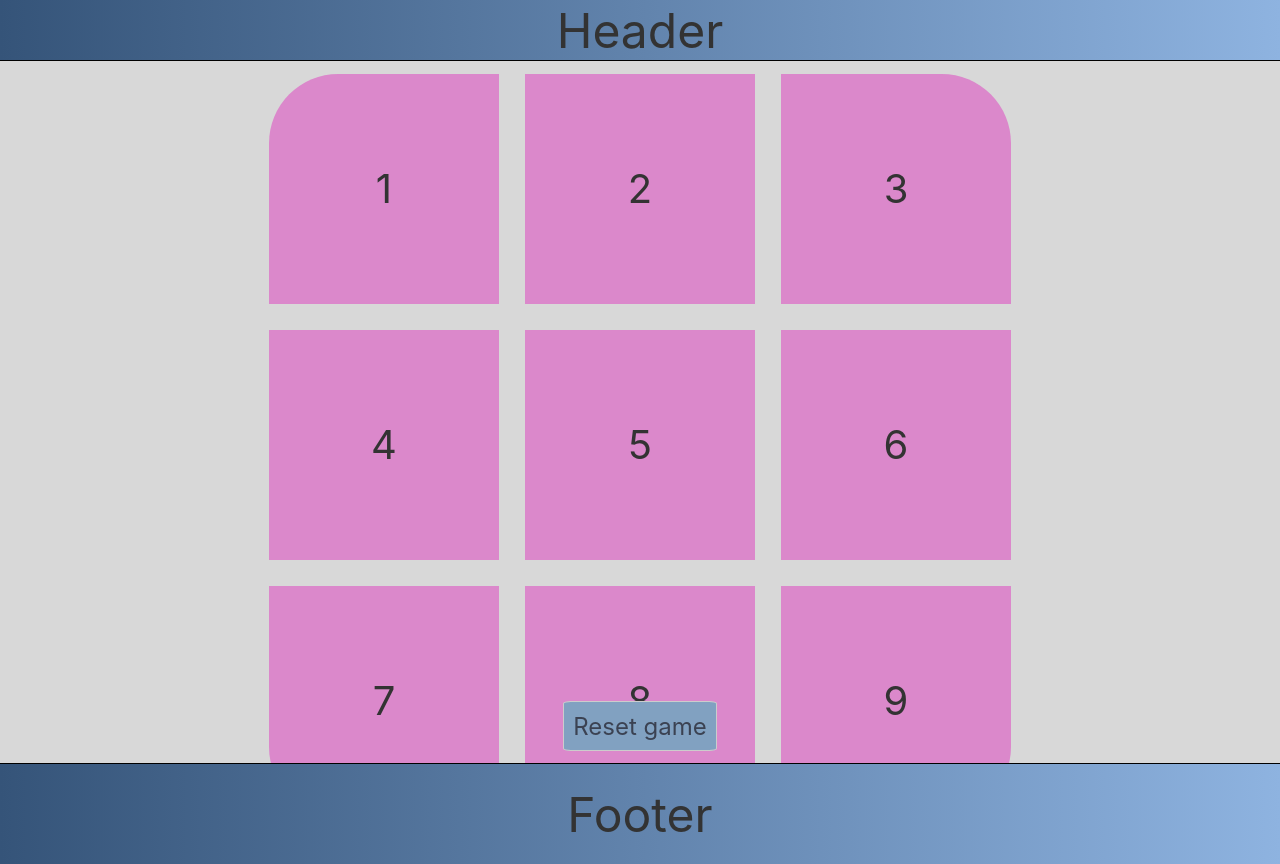
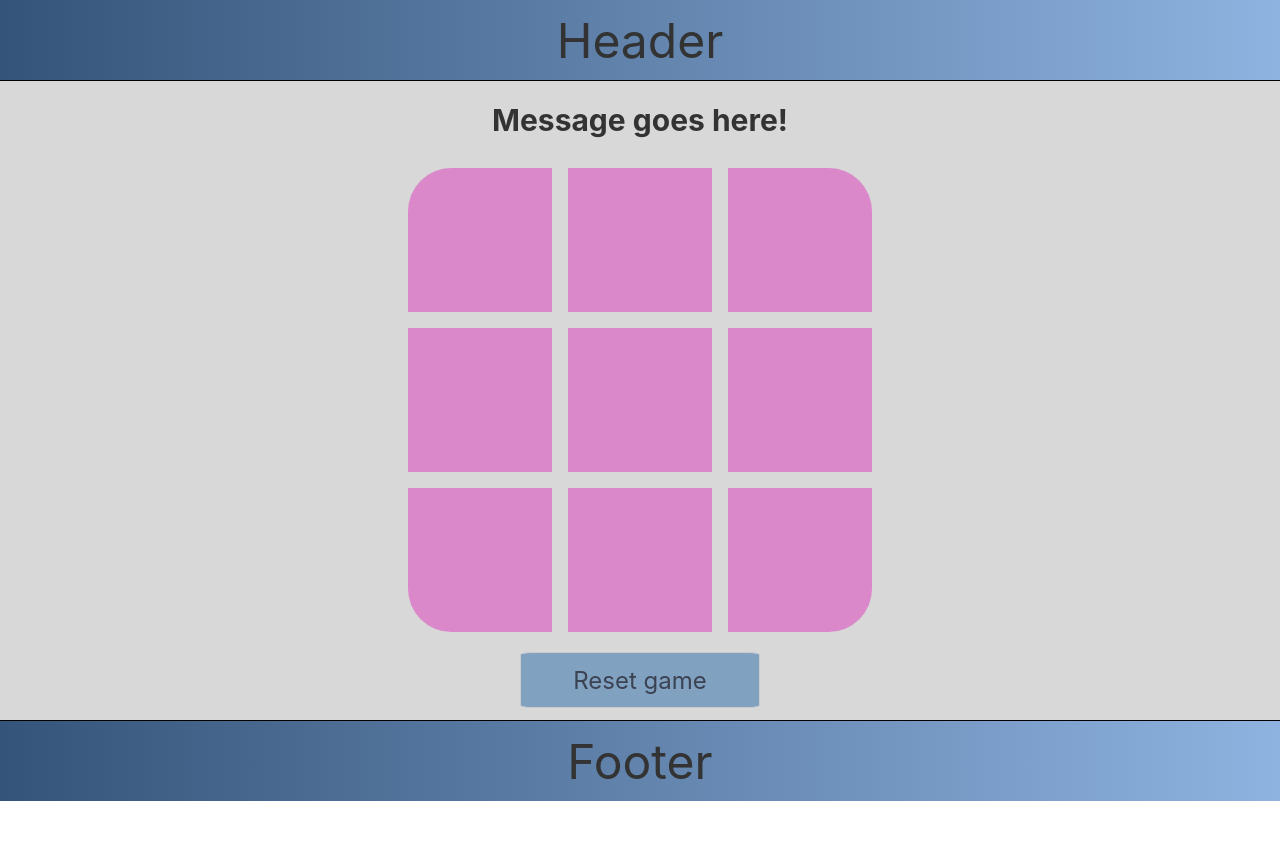
Before and after one commit to ojtanner/tictactoe_svelte, a Svelte app: page / in a window 1280 px wide. After the commit the page ends 801 px from the top, so only its background shows below. Built offline with nearby package versions, Linux system fonts and the light colour scheme.

Commit message:
Integrate gameLogic into playingField.
Button and Header pending.

```diff
--- /dev/null
+++ b/src/js/gameLogicStore.js
@@ -0,0 +1,17 @@
+import { writable } from 'svelte/store';
+import GameLogic from './GameLogic';
+
+const gameLogic = new GameLogic();
+const writableStore = writable(gameLogic.getFieldState());
+
+const GameLogicStore = {
+    subscribe: writableStore.subscribe,
+    executeTurn: (fieldIndex) => {
+        console.log(`Executing turn with field ${fieldIndex}`);
+        gameLogic.executeTurn(fieldIndex);
+        console.log('New fieldstate is', gameLogic.getFieldState())
+        writableStore.set(gameLogic.getFieldState());
+    }
+}
+
+export default GameLogicStore;
--- a/src/modules/App.svelte
+++ b/src/modules/App.svelte
@@ -12,7 +12,7 @@
 		background: #d8d8d8;
 
 		display: grid;
-		grid-template-rows: auto 1fr auto;
+		grid-template-rows: 10vh 80vh 10vh;
 	}
 </style>
 
--- a/src/modules/PlayingField/Box.svelte
+++ b/src/modules/PlayingField/Box.svelte
@@ -1,7 +1,14 @@
 <script>
     import { createEventDispatcher } from 'svelte'
-    export let playerMark = "None";
-    export let id;
+    import gameLogicStore from '../../js/gameLogicStore.js';
+    export let state;
+
+    $: playerMark = state.mark;
+    $: id = state.id;
+
+    function executeTurn() {
+        gameLogicStore.executeTurn(id - 1);
+    }
 </script>
 
 <style>
@@ -36,6 +43,10 @@
     }
 </style>
 
-<div class="box">
-    <p>{id}</p>
+<div class="box" on:click={executeTurn}>
+    {#if playerMark !== 'None'}
+    <p>{playerMark}</p>
+    {:else}
+    <p></p>
+    {/if}
 </div>
--- /dev/null
+++ b/src/modules/PlayingField/MessageBoard.svelte
@@ -0,0 +1,23 @@
+<script>
+    export let gameState;
+</script>
+
+<style>
+    * {
+        margin: 0;
+        padding: 0;
+    }
+
+    .message-container {
+        text-align: center;
+    }
+
+    h1 {
+        font-size: 30px;
+        line-height: 10vh;
+    }
+</style>
+
+<div class="message-container">
+    <h1>Message goes here!</h1>
+</div>
--- a/src/modules/PlayingField/PlayingField.svelte
+++ b/src/modules/PlayingField/PlayingField.svelte
@@ -1,31 +1,37 @@
 <script>
+    import MessageBoard from './MessageBoard.svelte';
     import Box from './Box.svelte';
     import Button from '../Reusable/Button.svelte';
 
-    let boxes = [1,2,3,4,5,6,7,8,9];
+    import fields from '../../js/gameLogicStore.js';
 </script>
 
 <style>
     #container {
         display: grid;
-        grid-template-rows: auto 80vh auto;
+        grid-template-rows: 10vh 60vh 10vh;
         align-items: center;
         justify-items: center;
     }
 
+    #message-board-container {
+        width: 60vh;
+        height: 10vh;
+    }
+
     #box-container {
         grid-row: 2 / 2;
-        width: 60vw;
-        height: 60vw;
-        border-radius: 1%;
+        width: 60vh;
+        height: 60vh;
+
+        margin: 0;
+        padding: 0;
 
         display: grid;
         grid-template-columns: repeat(3, 1fr);
         grid-template-rows: repeat(3, 1fr);
         align-items: center;
         justify-items: center;
-
-        margin: auto;
     }
 
     @media screen and (max-width: 490px) {
@@ -37,17 +43,20 @@
 
     #button-container {
         grid-row: 3 / 3;
-        display: flex;
-        align-items: center;
-        justify-items: center;
+        width: 30vh;
+        height: 7vh;
     }
 
 </style>
 
 <div id="container">
+    <div id="message-board-container">
+        <MessageBoard>
+        </MessageBoard>
+    </div>
     <div id="box-container">
-        {#each boxes as box}
-            <Box id={box}></Box>
+        {#each $fields as field}
+            <Box state={field}></Box>
         {/each}
     </div>
     <div id="button-container">
--- a/src/modules/Reusable/Bar.svelte
+++ b/src/modules/Reusable/Bar.svelte
@@ -13,18 +13,16 @@
         align-items: center;            /* Center horizontally */
         width: 100%;
         background-image: linear-gradient(to right, #355479, #8eb3e0);
-
+        height: 10vh;
         font-size: 3em;
     }
 
     .header {
         border-bottom: 1px solid black;
-        height: 60px;
     }
 
     .footer {
         border-top: 1px solid black;
-        height: 100px;
     }
 </style>
 
```
